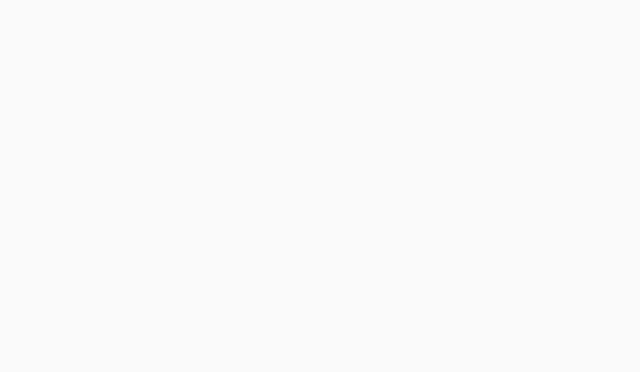
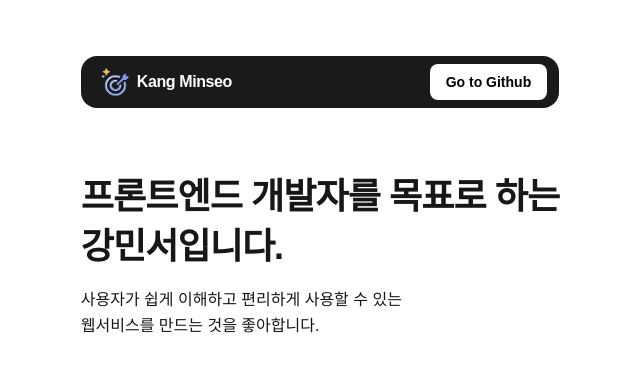
Before and after one commit to sandy424/ms-portfolio, a Next.js app: page / in a window 1280 px wide. Shown: the top 372 px of the page, without its empty margins (320-960 px from the left). Built offline with nearby package versions, Linux system fonts and the light colour scheme.

Commit message:
✨ Feat: Header, Intro 적용

```diff
--- a/package.json
+++ b/package.json
@@ -9,6 +9,7 @@
     "lint": "eslint"
   },
   "dependencies": {
+    "lucide-react": "^1.25.0",
     "next": "16.2.11",
     "react": "19.2.4",
     "react-dom": "19.2.4"
--- a/src/app/page.tsx
+++ b/src/app/page.tsx
@@ -1,7 +1,11 @@
+import Header from "../components/Header";
+import Intro from "../components/Intro";
+
 export default function Home() {
   return (
-    <div className="flex flex-col flex-1 items-center justify-center bg-zinc-50 font-sans dark:bg-black">
-
-    </div>
+    <main className="max-w-2xl mx-auto px-5 sm:px-8 py-10 sm:py-14">
+      <Header />
+      <Intro />
+    </main>
   );
 }
--- a/src/components/Header.tsx
+++ b/src/components/Header.tsx
@@ -0,0 +1,14 @@
+export default function Header() {
+    return(
+        <header className="flex items-center justify-between mb-16 bg-[#1A1A1A] rounded-2xl px-3 py-2">
+            <span className="flex items-center gap-2 pl-2 text-white font-bold tracking-tight text-base">
+                <img src="/Logo.png" alt="logo" width={28} height={28} />
+                Kang Minseo
+            </span>
+            <a href="https://github.com/sandy424" target="_blank" rel="noopener noreferrer"
+            className="inline-flex items-center gap-1.5 px-4 py-2 rounded-lg text-sm font-semibold bg-white text-black">
+                Go to Github
+            </a>
+        </header>
+    )
+}
--- a/src/components/Intro.tsx
+++ b/src/components/Intro.tsx
@@ -0,0 +1,14 @@
+export default function Intro() {
+    return(
+        <section className="mb-14">
+            <h1 className="text-3xl sm:text-4xl font-bold leading-snug tracking-tight mb-4">
+                프론트엔드 개발자를 목표로 하는 <br/>
+                강민서입니다.
+            </h1>
+            <p className="text-base leading-relaxed text-muted">
+                사용자가 쉽게 이해하고 편리하게 사용할 수 있는<br/>
+                웹서비스를 만드는 것을 좋아합니다.
+            </p>
+        </section>
+    )
+}
```
Also changed, not shown: public/Logo.png (added), 1 other file (tests, documents, lock files or other folders).
